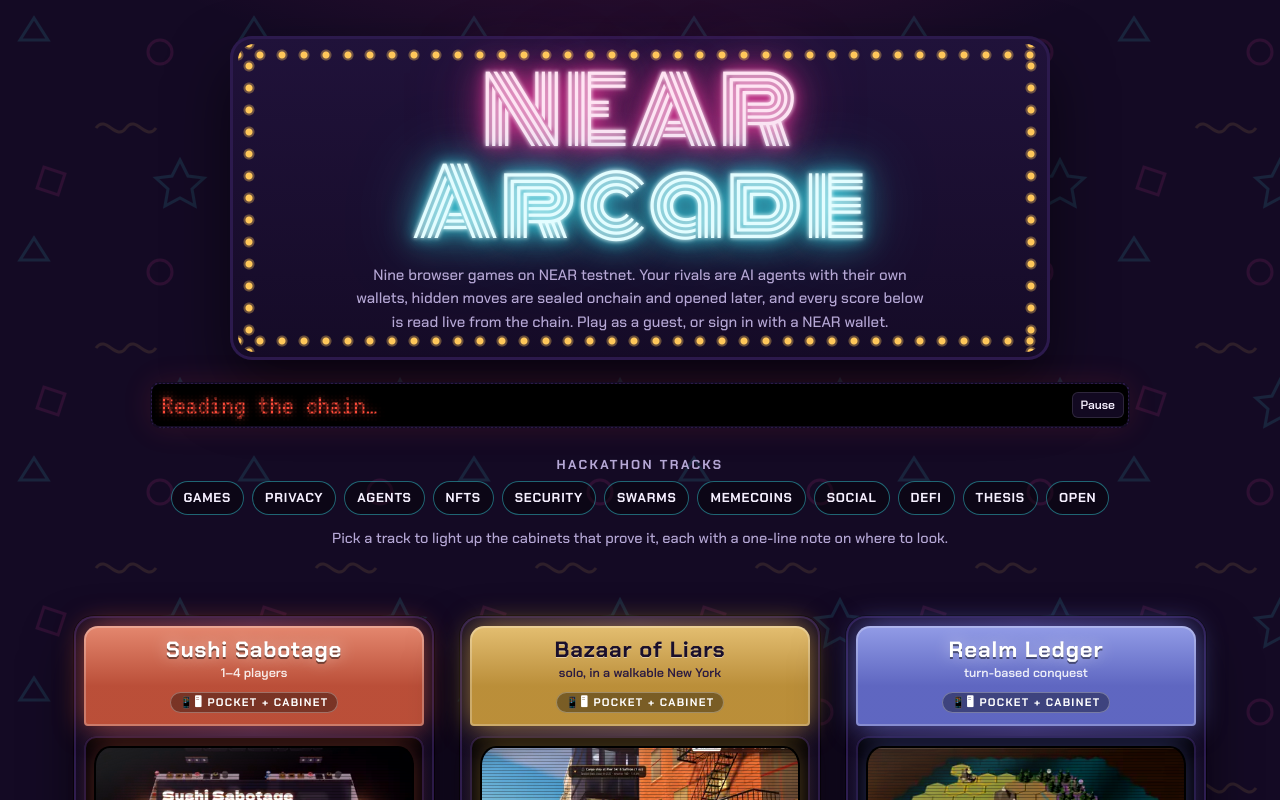
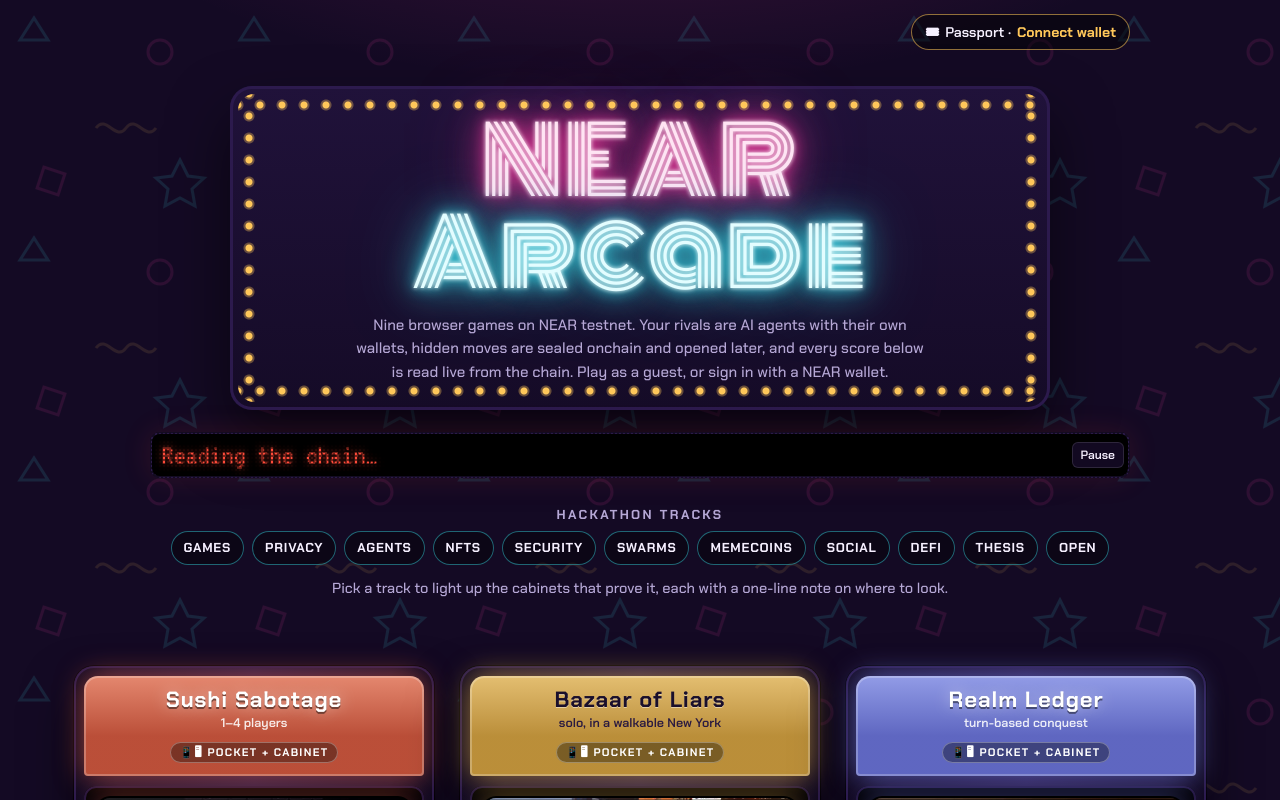
Before and after one commit to lopeselio/near-arcade, a React (Vite) app: page / in a window 1280 px wide. Shown: the top 800 px of the page. Built offline with nearby package versions, Linux system fonts and the light colour scheme; no server answers.

Commit message:
arcade: a Passport entry above the sign

```diff
--- a/src/App.tsx
+++ b/src/App.tsx
@@ -2,6 +2,7 @@ import { Cabinet } from './components/Cabinet';
 import { ChangeMachine } from './components/ChangeMachine';
 import { Footer } from './components/Footer';
 import { GameScreen } from './components/GameScreen';
+import { PassportLink } from './components/PassportLink';
 import { Sign } from './components/Sign';
 import { Ticker } from './components/Ticker';
 import { TrackBar } from './components/TrackBar';
@@ -20,6 +21,7 @@ export function App() {
     <>
       {/* inert while a game is on screen: the arcade behind it can't take focus */}
       <div className="wrap" inert={!!screen.game}>
+        <PassportLink />
         <Sign />
         <Ticker lines={ticker.lines} failed={ticker.failed} />
         <TrackBar track={track} onPick={pick} />
--- /dev/null
+++ b/src/components/PassportLink.tsx
@@ -0,0 +1,14 @@
+import { savedAccount } from '../passport/client';
+import { who } from '../chain';
+
+/** The arcade header's way in to /passport: names the remembered account, else invites a connect. */
+export function PassportLink() {
+  const saved = savedAccount();
+  return (
+    <nav className="pp-entry" aria-label="Arcade Passport">
+      <a href={saved ? `/passport?account=${encodeURIComponent(saved.account)}` : '/passport'}>
+        <span aria-hidden="true">🎟</span> {saved ? <>Passport · <b>{who(saved.account)}</b></> : <>Passport · <b>Connect wallet</b></>}
+      </a>
+    </nav>
+  );
+}
```
